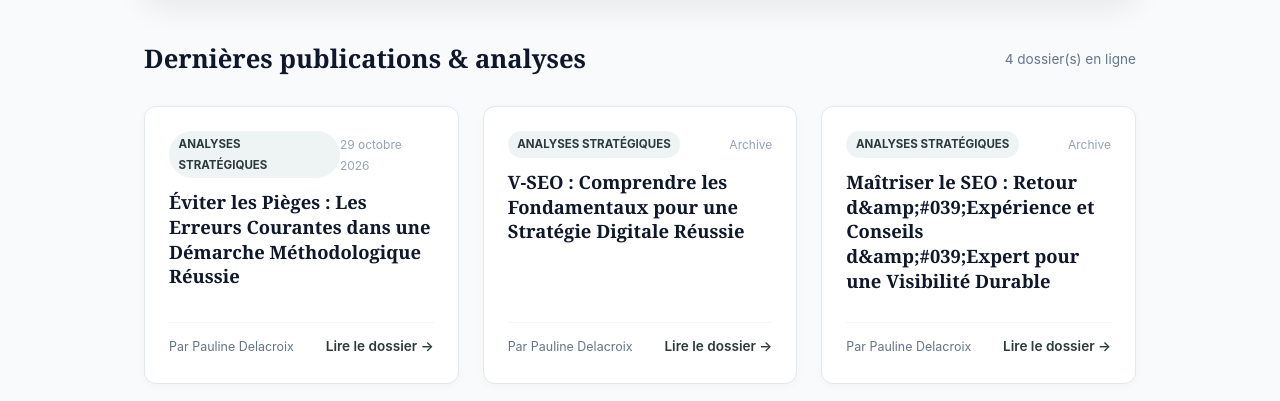
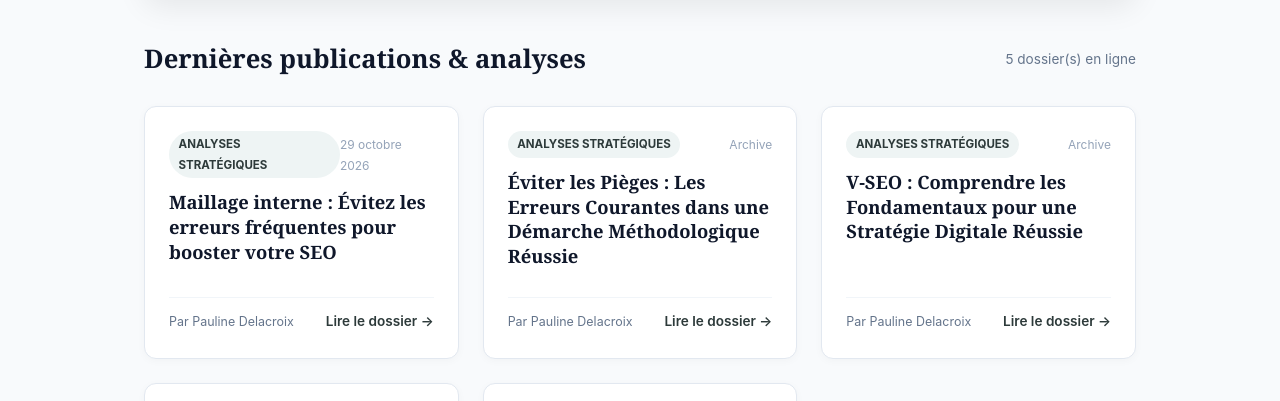
Before and after one commit to vianneydcps-boop/dossier-eco-guide-direct, a plain HTML site: page index.html in a window 1280 px wide. Shown: the part 399-800 px from the top of the page. Drawn offline with Linux system fonts and the light colour scheme.

Commit message:
Mise à jour page d'accueil: Maillage interne : Évitez les erreurs fr

```diff
--- a/index.html
+++ b/index.html
@@ -473,7 +473,7 @@
     <!-- Section Title -->
     <div style="display: flex; align-items: center; justify-content: space-between; margin-bottom: 1.5rem;">
       <h2 style="font-family: var(--font-serif); font-size: 1.6rem; color: #0f172a; font-weight: 700;">Dernières publications & analyses</h2>
-      <span style="font-size: 0.85rem; color: #64748b;">4 dossier(s) en ligne</span>
+      <span style="font-size: 0.85rem; color: #64748b;">5 dossier(s) en ligne</span>
     </div>
 
     <div style="display: grid; gap: 1.5rem; grid-template-columns: repeat(auto-fit, minmax(280px, 1fr));">
@@ -483,6 +483,22 @@
               <div style="display: flex; align-items: center; justify-content: space-between; margin-bottom: 0.75rem;">
                 <span style="background: var(--primary-light); color: var(--primary); font-size: 0.72rem; font-weight: 700; padding: 0.2rem 0.6rem; border-radius: 9999px; text-transform: uppercase;">Analyses Stratégiques</span>
                 <span style="font-size: 0.75rem; color: #94a3b8;">29 octobre 2026</span>
+              </div>
+              <h3 style="font-family: var(--font-serif); font-size: 1.15rem; line-height: 1.35; margin-bottom: 0.75rem;">
+                <a href="posts/1793286934940-maillage-interne-evitez-les-erreurs-frequentes-pour-booster-.html" style="color: #0f172a; text-decoration: none; font-weight: 700;">Maillage interne : Évitez les erreurs fréquentes pour booster votre SEO</a>
+              </h3>
+            </div>
+            <div style="margin-top: 1rem; padding-top: 0.75rem; border-top: 1px solid #f1f5f9; display: flex; justify-content: space-between; align-items: center;">
+              <span style="font-size: 0.78rem; color: #64748b;">Par Pauline Delacroix</span>
+              <a href="posts/1793286934940-maillage-interne-evitez-les-erreurs-frequentes-pour-booster-.html" style="color: var(--primary); font-weight: 600; font-size: 0.85rem; text-decoration: none;">Lire le dossier →</a>
+            </div>
+          </div>
+
+          <div style="background: #ffffff; border: 1px solid #e2e8f0; border-radius: 12px; padding: 1.5rem; display: flex; flex-direction: column; justify-content: space-between; box-shadow: 0 2px 8px rgba(0,0,0,0.03);">
+            <div>
+              <div style="display: flex; align-items: center; justify-content: space-between; margin-bottom: 0.75rem;">
+                <span style="background: var(--primary-light); color: var(--primary); font-size: 0.72rem; font-weight: 700; padding: 0.2rem 0.6rem; border-radius: 9999px; text-transform: uppercase;">Analyses Stratégiques</span>
+                <span style="font-size: 0.75rem; color: #94a3b8;">Archive</span>
               </div>
               <h3 style="font-family: var(--font-serif); font-size: 1.15rem; line-height: 1.35; margin-bottom: 0.75rem;">
                 <a href="posts/1793286885857-eviter-les-pieges-les-erreurs-courantes-dans-une-demarche-me.html" style="color: #0f172a; text-decoration: none; font-weight: 700;">Éviter les Pièges : Les Erreurs Courantes dans une Démarche Méthodologique Réussie</a>
@@ -517,7 +533,7 @@
                 <span style="font-size: 0.75rem; color: #94a3b8;">Archive</span>
               </div>
               <h3 style="font-family: var(--font-serif); font-size: 1.15rem; line-height: 1.35; margin-bottom: 0.75rem;">
-                <a href="posts/1792240180554-maitriser-le-seo-retour-d-experience-et-conseils-d-expert-po.html" style="color: #0f172a; text-decoration: none; font-weight: 700;">Maîtriser le SEO : Retour d&amp;amp;#039;Expérience et Conseils d&amp;amp;#039;Expert pour une Visibilité Durable</a>
+                <a href="posts/1792240180554-maitriser-le-seo-retour-d-experience-et-conseils-d-expert-po.html" style="color: #0f172a; text-decoration: none; font-weight: 700;">Maîtriser le SEO : Retour d&amp;amp;amp;#039;Expérience et Conseils d&amp;amp;amp;#039;Expert pour une Visibilité Durable</a>
               </h3>
             </div>
             <div style="margin-top: 1rem; padding-top: 0.75rem; border-top: 1px solid #f1f5f9; display: flex; justify-content: space-between; align-items: center;">
```
